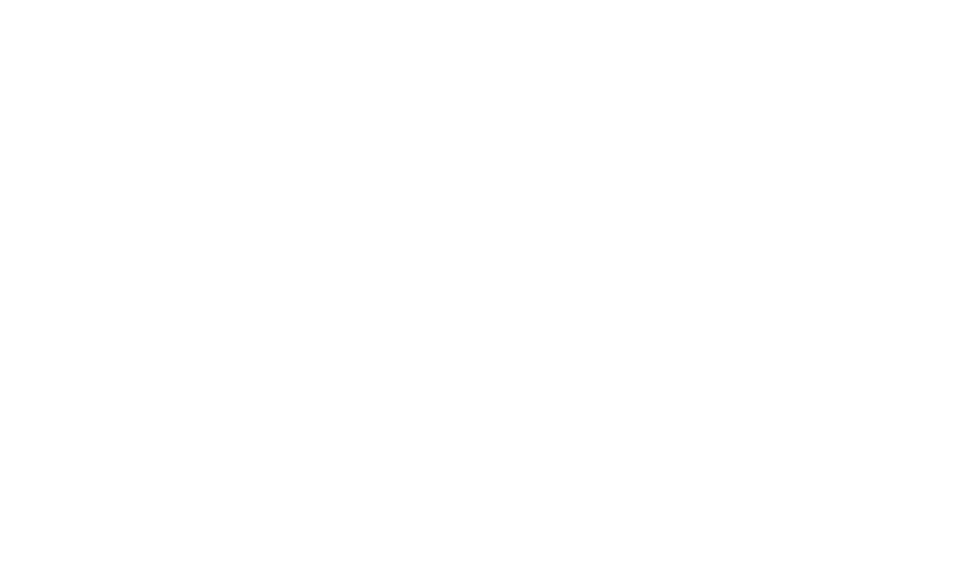
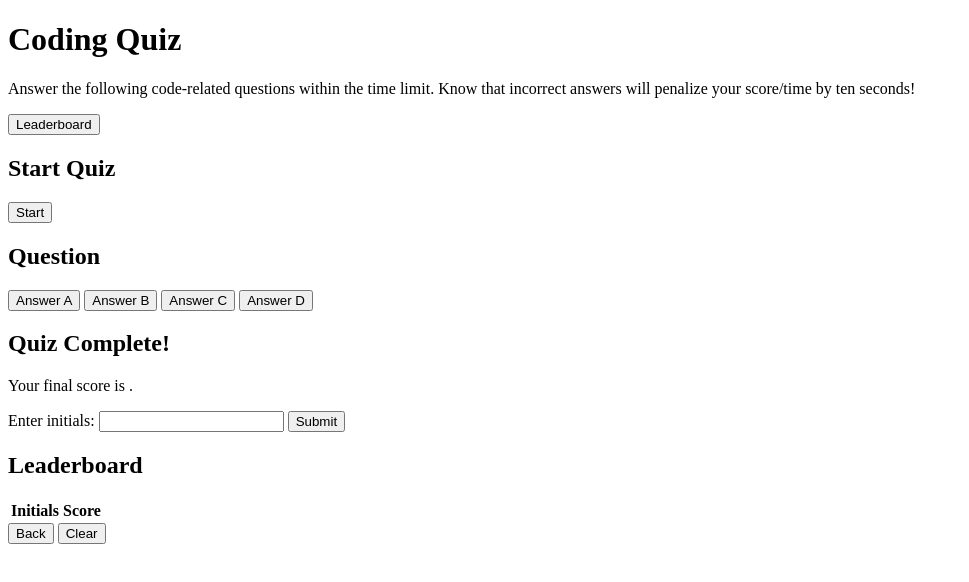
Before and after one commit to sammooreprogramming/Clutch-Code-Quiz, a plain HTML site: page index.html in a window 1280 px wide. Shown: the whole page, without its empty margins (0-969 px from the left). Drawn offline with Linux system fonts and the light colour scheme.

Commit message:
added HTML frame

```diff
--- a/index.html
+++ b/index.html
@@ -8,6 +8,55 @@
 </head>
 
 <body>
+    <header>
+        <h1>Coding Quiz</h1>
+        <p>Answer the following code-related questions within the time limit. Know that incorrect answers will penalize your score/time by ten seconds!</p>
+        <button id="Leaderboard-btn">Leaderboard</button>
+    </header>
+
+    <main>
+        <div id="start-screen">
+            <h2>Start Quiz</h2>
+            <button id="start-btn">Start</button>
+        </div>
+
+        <div id="question-screen">
+            <h2>Question</h2>
+            <p id="question-text"></p>
+            <div id="answer-buttons">
+                <button class="answer-btn">Answer A</button>
+                <button class="answer-btn">Answer B</button>
+                <button class="answer-btn">Answer C</button>
+                <button class="answer-btn">Answer D</button>
+            </div>
+        </div>
+
+        <div id="end-screen">
+            <h2>Quiz Complete!</h2>
+            <p>Your final score is <span id="final-score"></span>.</p>
+            <form>
+                <label for="initials">Enter initials:</label>
+                <input type="text" id="initials" name="initials" maxlength="3">
+                <button id="submit-btn">Submit</button>
+            </form>
+        </div>
+
+        <div id="leaderboard-screen">
+            <h2>Leaderboard</h2>
+            <table>
+                <thead>
+                    <tr>
+                        <th>Initials</th>
+                        <th>Score</th>
+                    </tr>
+                </thead>
+                <tbody id="leaderboard-table">
+                </tbody>
+            </table>
+            <button id="back-btn">Back</button>
+            <button id="clear-btn">Clear</button>
+        </div>
+    </main>
 
 </body>
 </html>
```
